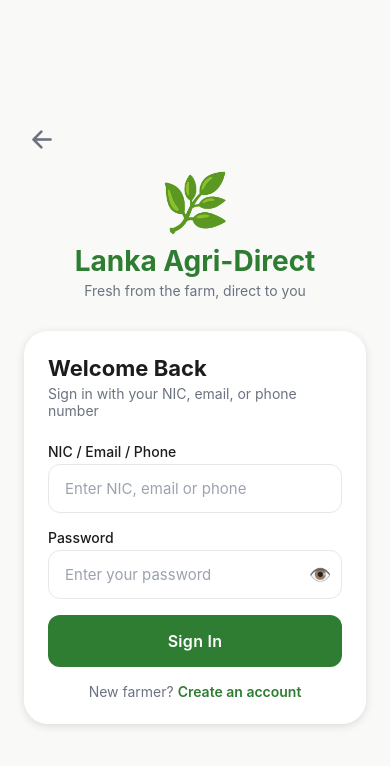
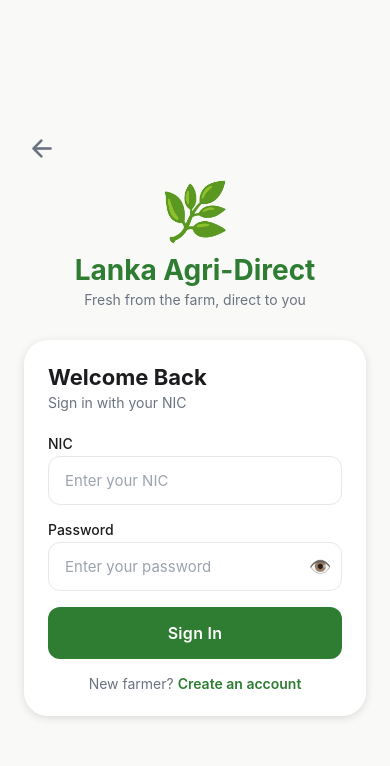
Before and after one commit to dragon-udfly/LankaAgriDirect, a React Native app in the folder mobile-app/: screen /Login in a window 390 px wide. Shown: the top 766 px of the page. Built offline with nearby package versions, Linux system fonts and the light colour scheme; no server answers.

Commit message:
feat: update LoginScreen to simplify NIC input instructions and improve accessibility

```diff
--- a/mobile-app/src/screens/auth/LoginScreen.js
+++ b/mobile-app/src/screens/auth/LoginScreen.js
@@ -65,18 +65,18 @@ const LoginScreen = ({navigation}) => {
         <View style={styles.card}>
           <Text style={styles.title}>Welcome Back</Text>
           <Text style={styles.subtitle}>
-            Sign in with your NIC, email, or phone number
+            Sign in with your NIC
           </Text>
 
           <AlertBox message={error} type="error" />
 
           <AppInput
-            label="NIC / Email / Phone"
+            label="NIC"
             value={loginId}
             onChangeText={setLoginId}
-            placeholder="Enter NIC, email or phone"
+            placeholder="Enter your NIC"
             autoCapitalize="none"
-            keyboardType="email-address"
+            keyboardType="numeric"
           />
           <AppInput
             label="Password"
```
